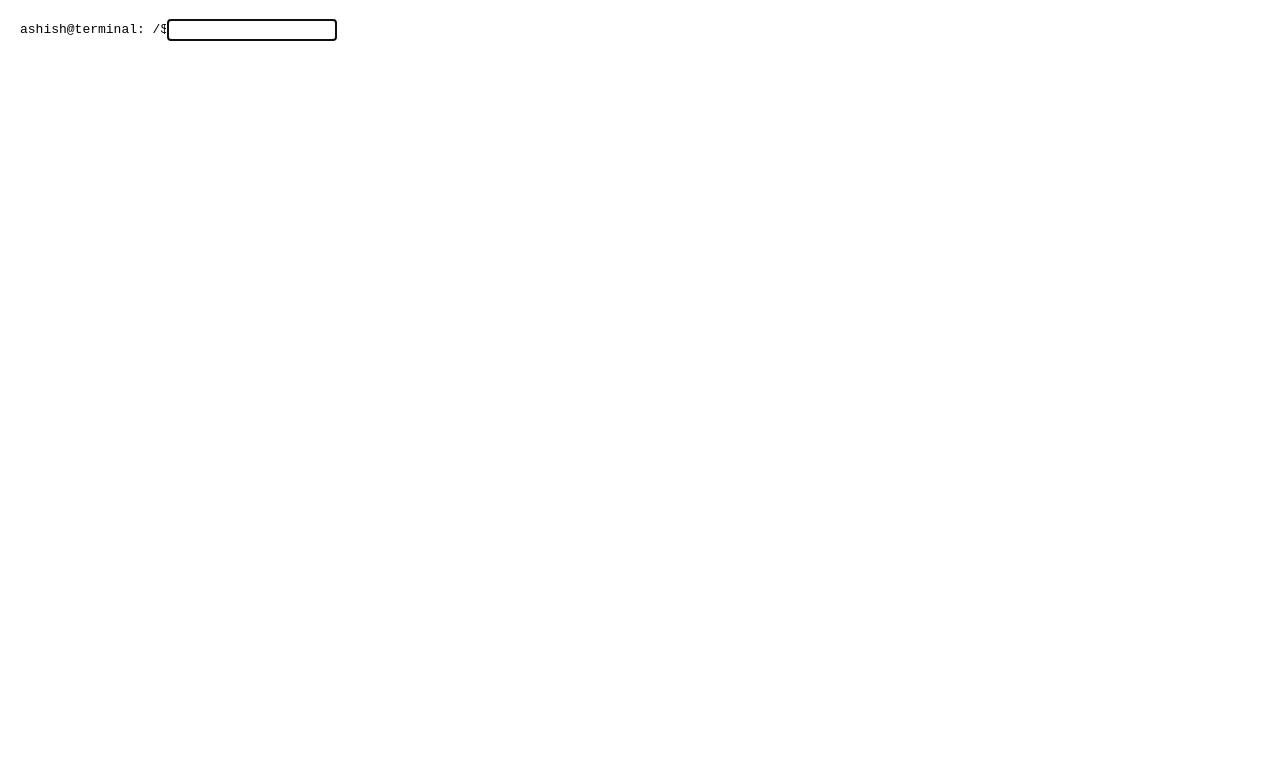
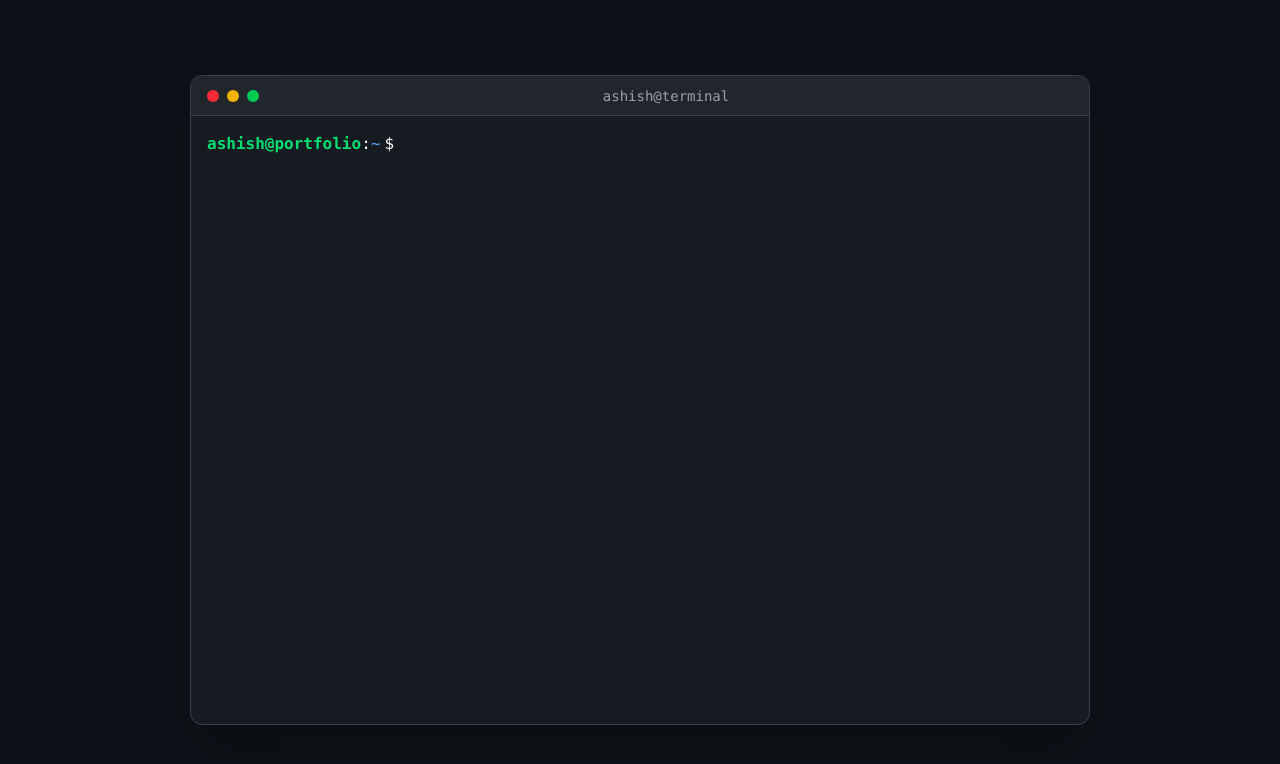
Before and after one commit to Ashish-kumar2020/portfolio, a React app: page / in a window 1280 px wide. Shown: the top 764 px of the page. Built offline with nearby package versions, Linux system fonts and the light colour scheme; the HTML template or start-up script is replaced by a standard one.

Commit message:
feat(ui): improve terminal layout and add clear command

```diff
--- a/src/components/terminal/Prompt.tsx
+++ b/src/components/terminal/Prompt.tsx
@@ -1,15 +1,24 @@
-interface PromptProps {
+interface Props {
   path: string[];
 }
 
-export default function Prompt({
-  path,
-}: PromptProps) {
+export default function Prompt({ path }: Props) {
+  const currentPath =
+    path.length === 0 ? "~" : `~/${path.join("/")}`;
+
   return (
-    <span>
-      ashish@terminal:
-      /{path.join("/")}
-      $
-    </span>
+    <div className="flex items-center shrink-0">
+      <span className="text-green-400 font-bold">
+        ashish@portfolio
+      </span>
+
+      <span className="text-white">:</span>
+
+      <span className="text-blue-400">
+        {currentPath}
+      </span>
+
+      <span className="text-white ml-1">$</span>
+    </div>
   );
 }
--- a/src/components/terminal/Terminal.tsx
+++ b/src/components/terminal/Terminal.tsx
@@ -1,7 +1,7 @@
+import { useEffect, useRef } from "react";
 import { useTerminal } from "../../hooks/useTerminal";
 import TerminalHistory from "./TerminalHistory";
 import TerminalInput from "./TerminalInput";
-import { useRef, useEffect } from "react";
 
 export default function Terminal() {
   const {
@@ -27,13 +27,26 @@ export default function Terminal() {
   }, [history]);
 
   return (
-    <div
-      style={{
-        padding: "20px",
-        fontFamily: "monospace",
-      }}
-    >
-      <TerminalHistory history={history} path={[]} />
+    <div className="h-screen bg-[#0d1117] flex items-center justify-center font-mono">
+      <div className="w-[900px] h-[650px] bg-[#161b22] rounded-xl border border-gray-700 shadow-2xl overflow-hidden flex flex-col">
+
+        {/* Header */}
+        <div className="h-10 bg-[#21262d] border-b border-gray-700 flex items-center px-4">
+          <div className="flex gap-2">
+            <div className="w-3 h-3 rounded-full bg-red-500" />
+            <div className="w-3 h-3 rounded-full bg-yellow-500" />
+            <div className="w-3 h-3 rounded-full bg-green-500" />
+          </div>
+
+          <div className="flex-1 text-center text-sm text-gray-400">
+            ashish@terminal
+          </div>
+        </div>
+
+        {/* Terminal Body */}
+        <div className="flex-1 overflow-y-auto p-4 text-[#c9d1d9]">
+          <TerminalHistory history={history} path={context.currentPath} />
+
           <TerminalInput
             path={context.currentPath}
             input={input}
@@ -45,7 +58,10 @@ export default function Terminal() {
             inputRef={inputRef}
             context={context}
           />
+
           <div ref={bottomRef} />
+        </div>
+      </div>
     </div>
   );
 }
--- a/src/components/terminal/TerminalInput.tsx
+++ b/src/components/terminal/TerminalInput.tsx
@@ -27,13 +27,15 @@ export default function TerminalInput({
   inputRef,
 }: Props) {
   return (
-    <div>
+  <div className="flex items-center gap-2">
       <Prompt path={path} />
 
       <input
+        ref={inputRef}
         value={input}
         onChange={(e) => setInput(e.target.value)}
-        ref={inputRef}
+
+        className="flex-1 bg-transparent text-white resize-none outline-none overflow-hidden break-all whitespace-pre-wrap "
         onKeyDown={(e) => {
           if (e.key === "Tab") {
             e.preventDefault();
```
Lines whose indentation alone changed are shown as unchanged.
